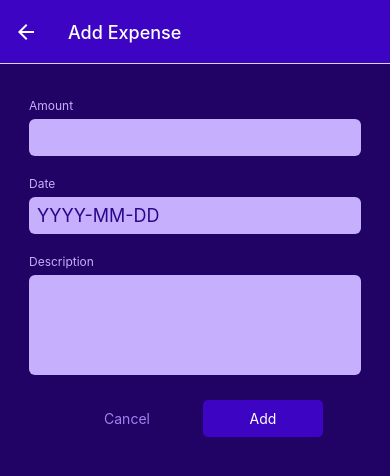
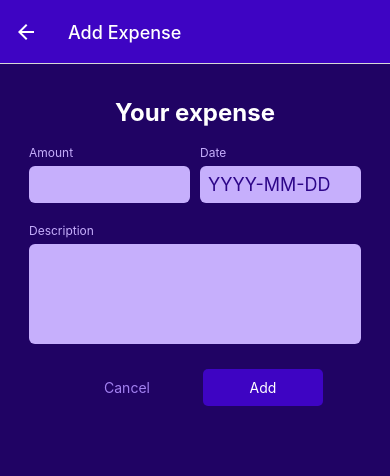
Before and after one commit to IvanRadovic/TheExpenseTracker-reactNative, a React Native app: screen /ManageExpense in a window 390 px wide. Shown: the top 476 px of the page. Built offline with nearby package versions, Linux system fonts and the light colour scheme.

Commit message:
Making dynamic way form state

```diff
--- a/components/ManageExpense/ExpenseForm.component.jsx
+++ b/components/ManageExpense/ExpenseForm.component.jsx
@@ -1,32 +1,54 @@
-import { View, StyleSheet } from "react-native";
+import { View, StyleSheet, Text} from "react-native";
 import InputField from "./Input.component";
+import { useState } from "react";
 
 const ExpenseForm = () => {
 
-    const amountChangeHandler = () => {
+    const [inputsValue, setInputValues] = useState({
+        amount:'',
+        date:'',
+        description:''
+    });
+
+    const inputChangeHandler = (inputIdentifier, enteredValue) => {
+        setInputValues((currVal) => {
+            return {
+                ...currVal,
+                [inputIdentifier]: enteredValue
+            }
+        });
     }
 
     return (
         <View style={styles.formContainer}>
+            <Text style={styles.title}>Your expense</Text>
+            <View style={styles.inputsRow}>
                 <InputField
+                    style={styles.rowInput}
                     label="Amount"
                     textInputConfig={{
                         keyboardType: 'decimal-pad',
-                    onChangeText: amountChangeHandler
+                        onChangeText: inputChangeHandler.bind(this, 'amount'),
+                        value: inputsValue.amount,
                     }}
                 />
                 <InputField
+                    style={styles.rowInput}
                     label="Date"
                     textInputConfig={{
                         placeholder:'YYYY-MM-DD',
                         maxLength:10,
-                    onChangeText:() => {}
+                        onChangeText: inputChangeHandler.bind(this, 'date'),
+                        value: inputsValue.date,
                     }}
                 />
+            </View>
             <InputField
                 label="Description"
                 textInputConfig={{
                     multiline:true,
+                    onChangeText: inputChangeHandler.bind(this, 'description'),
+                    value: inputsValue.description,
                     // autoCapitalize:'words', 'sentences'..
                     // autocorrect:false, // default is true
 
@@ -40,6 +62,21 @@ export default ExpenseForm;
 
 const styles = StyleSheet.create({
    formContainer:{
-    marginBottom: 15
+    marginBottom: 15,
+    marginTop:10
+   },
+   title:{
+    fontSize:24,
+    fontWeight:'bold',
+    color:'white',
+    textAlign:'center',
+    marginBottom:8
+   },
+   inputsRow:{
+    flexDirection:'row',
+    justifyContent:'space-between'
+   },
+   rowInput:{
+    flex:1
    }
 });
--- a/components/ManageExpense/Input.component.jsx
+++ b/components/ManageExpense/Input.component.jsx
@@ -2,7 +2,7 @@ import { View, Text, TextInput, StyleSheet } from "react-native";
 
 import { GlobalStyles } from "../../constats/styles"
 
-const InputField = ({ label, textInputConfig }) => {
+const InputField = ({ label, style,  textInputConfig }) => {
 
     let inputStyles = [styles.input];
 
@@ -12,7 +12,7 @@ const InputField = ({ label, textInputConfig }) => {
     }
 
     return (
-        <View style={styles.inputContainer}>
+        <View style={[styles.inputContainer, style]}>
             <Text style={styles.labelStyle}>{label}</Text>
             <TextInput style={inputStyles} {...textInputConfig} />
         </View>
```
Lines whose indentation alone changed are shown as unchanged.
